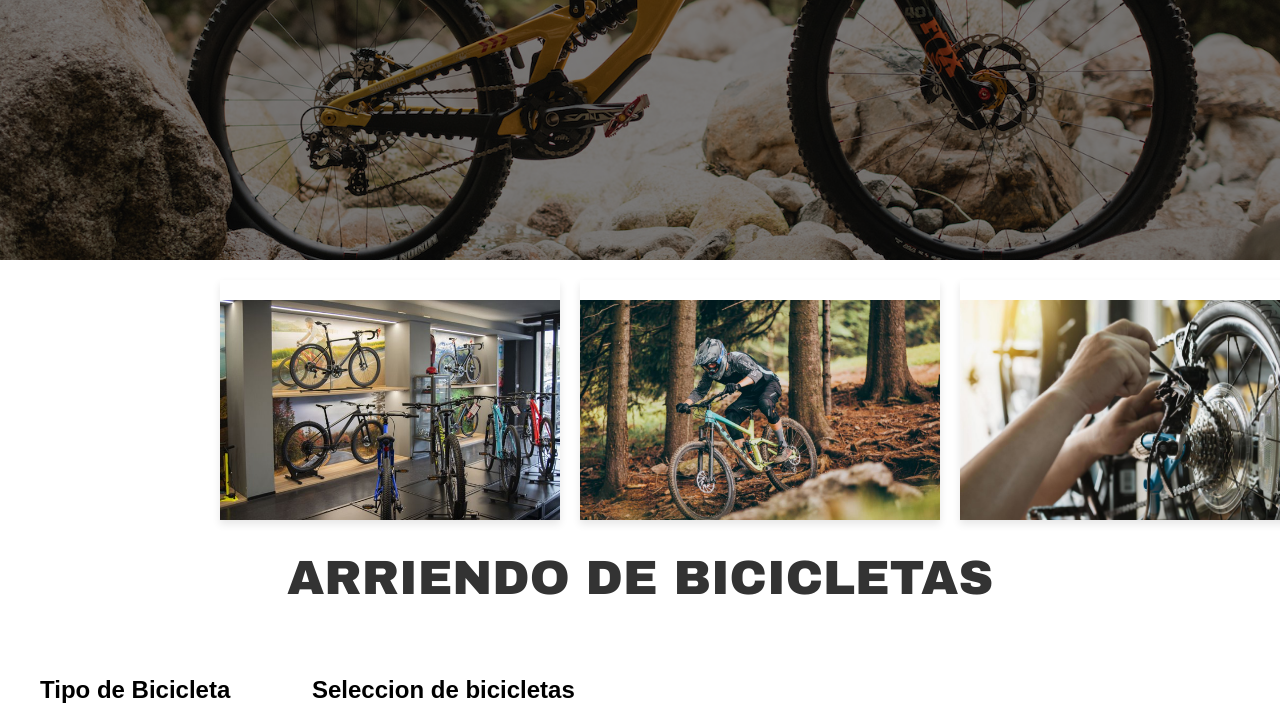
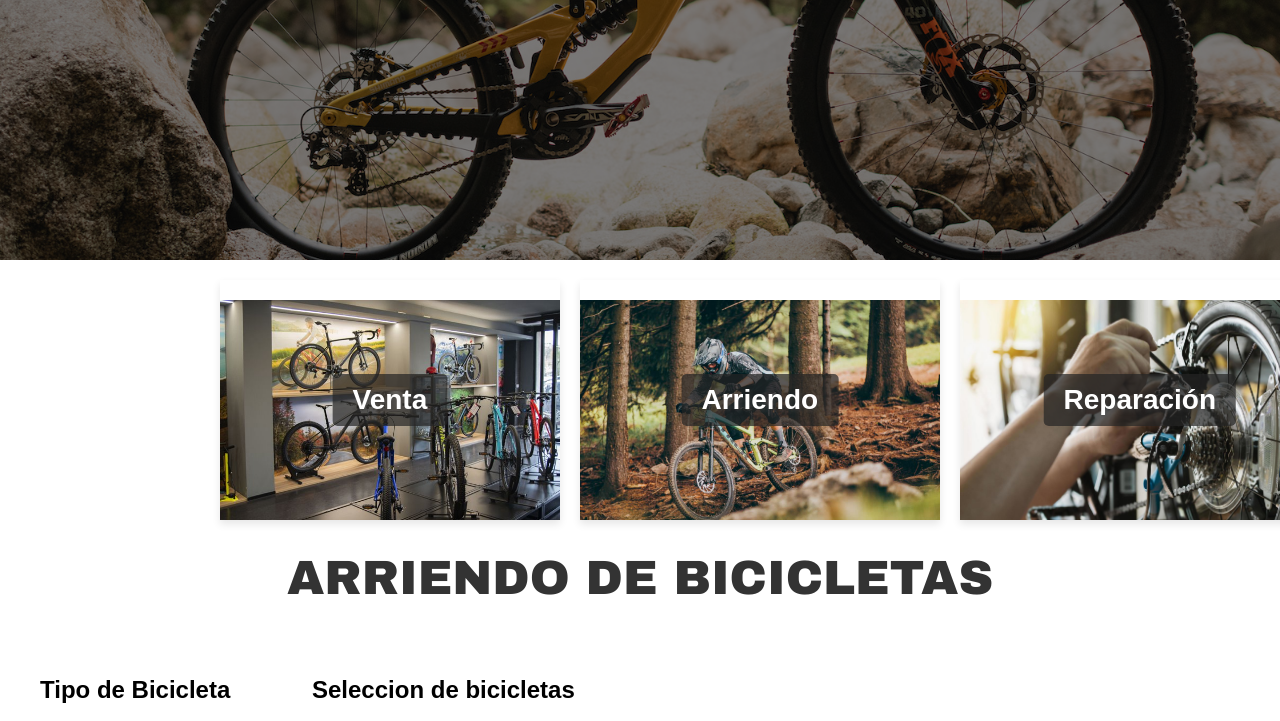
Before and after one commit to NoemiGu/FREDDY, a plain HTML site: page Arriendos.html in a window 1280 px wide. Shown: the part 340-1061 px from the top of the page. Drawn offline with Linux system fonts and the light colour scheme; some packages are replaced by stand-ins of ours; a script that the page names is missing.

Commit message:
texto en las imagenes

```diff
--- a/Arriendos.html
+++ b/Arriendos.html
@@ -36,13 +36,22 @@
     <!--imagnes categorias-->
     <div class="container-btn-categoria">
         <div class="button">
-          <img src="img/venta.jpeg" alt="Botón 1">
+            <a href="pagina1.html">
+                <img src="img/venta.jpeg" alt="Botón 1">
+                <div class="overlay-text">Venta</div>
+            </a>
         </div>
         <div class="button">
-          <img src="img/arriendoo.jpg" alt="Botón 2">
+            <a href="pagina2.html">
+                <img src="img/arriendoo.jpg" alt="Botón 2">
+                <div class="overlay-text">Arriendo</div>
+            </a>
         </div>
         <div class="button">
-          <img src="img/reparacion.jpg" alt="Botón 3">
+            <a href="pagina3.html">
+                <img src="img/reparacion.jpg" alt="Botón 3">
+                <div class="overlay-text">Reparación</div>
+            </a>
         </div>
     </div>
 
--- a/CSS/style.css
+++ b/CSS/style.css
@@ -4,7 +4,6 @@ body {
     padding: 0;
 }
 
-/*imagenes categoria*/
 .container-btn-categoria {
     display: flex;
     width: 200%;
@@ -14,6 +13,7 @@ body {
 }
 
 .button {
+    position: relative;
     margin: 0 10px;
     cursor: pointer;
     overflow: hidden;
@@ -36,6 +36,26 @@ body {
     opacity: 0.8;
 }
 
+.overlay-text {
+    position: absolute;
+    top: 50%;
+    left: 50%;
+    transform: translate(-50%, -50%);
+    color: white;
+    font-size: 28px; /* Increased font size */
+    font-weight: bolder; /* Increased font weight */
+    text-shadow: 2px 2px 4px rgba(65, 65, 65, 0.7);
+    background-color: rgba(36, 36, 36, 0.7); /* Added semi-transparent background */
+    padding: 10px 20px;
+    border-radius: 5px;
+    pointer-events: none;
+}
+
+.button a {
+    display: block;
+    text-decoration: none;
+    color: inherit;
+}
 
 
 
```
Lines whose indentation alone changed are shown as unchanged.
